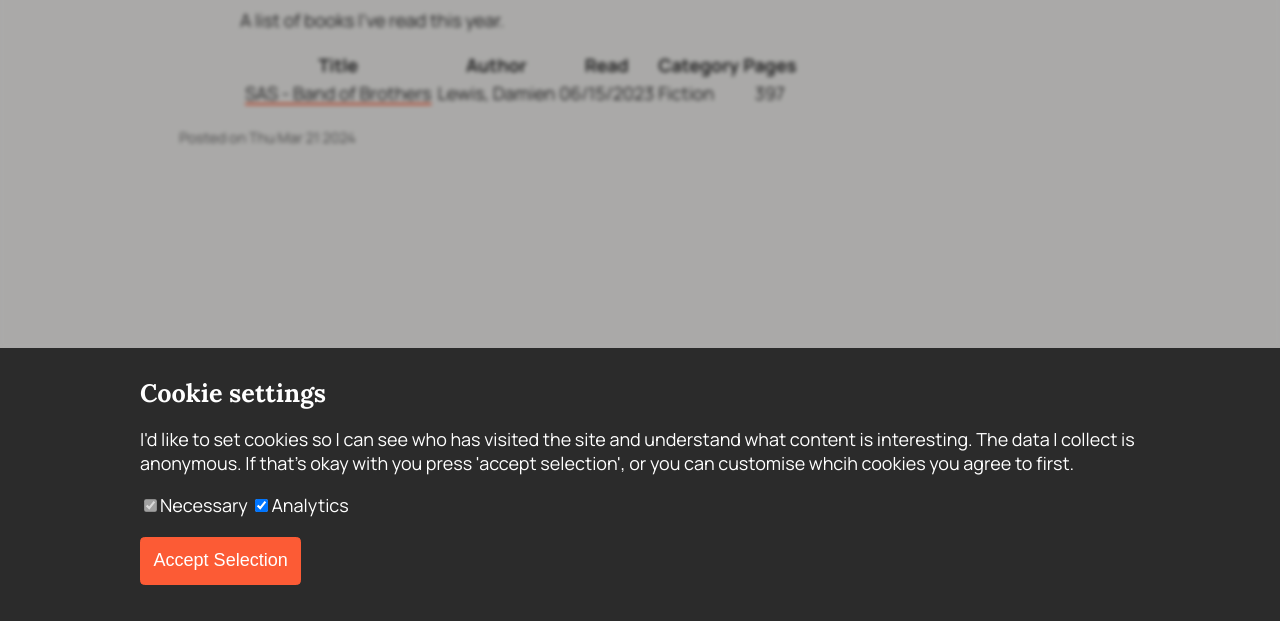
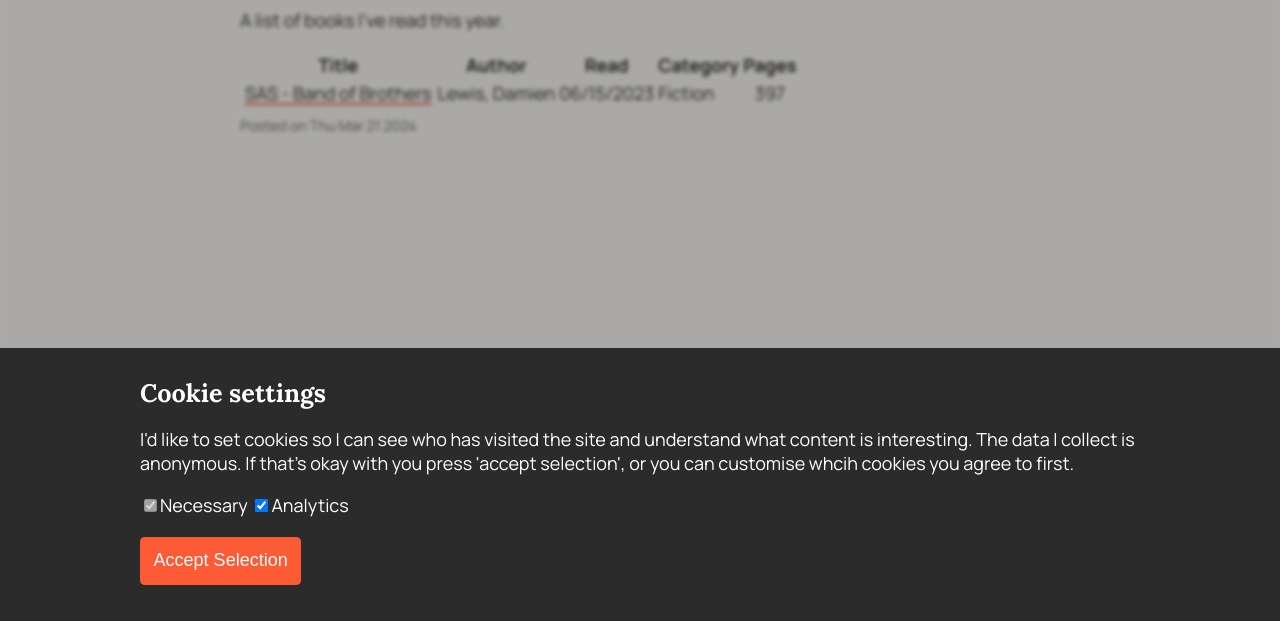
Before and after one commit to nickyquinn/nickyquinn.github.io, an Eleventy site: page src/posts/2023-books.md in a window 1280 px wide. Shown: the part 179-800 px from the top of the page. Built offline with nearby package versions, Linux system fonts and the light colour scheme; Eleventy itself is replaced by a stand-in of ours; files that its build step writes are made by us from their sources; what eleventy-plugin-date, markdown-it-link-attributes would draw is missing.

Commit message:
Fix post sub date position

```diff
--- a/src/_includes/posts.njk
+++ b/src/_includes/posts.njk
@@ -7,12 +7,9 @@ layout: base.njk
         <div class="col-12">
             <div class="post_content">
                 {{ content | safe }}
+
+                <div class="meta-text">Posted on {{ page.date.toDateString() }}</span>
             </div>
         </div>
     </div>
-    <div class="row">
-        <div class="col-12">
-            <span class="meta-text">Posted on {{ page.date.toDateString() }}</span>
-        </div>
-    </div>
 </div>
```
Also changed, not shown: docs/posts/2023-books/index.html, docs/posts/github-pages-with-cloudflare/index.html, docs/posts/including-project-dependencies-in-nuget-packages/index.html.
